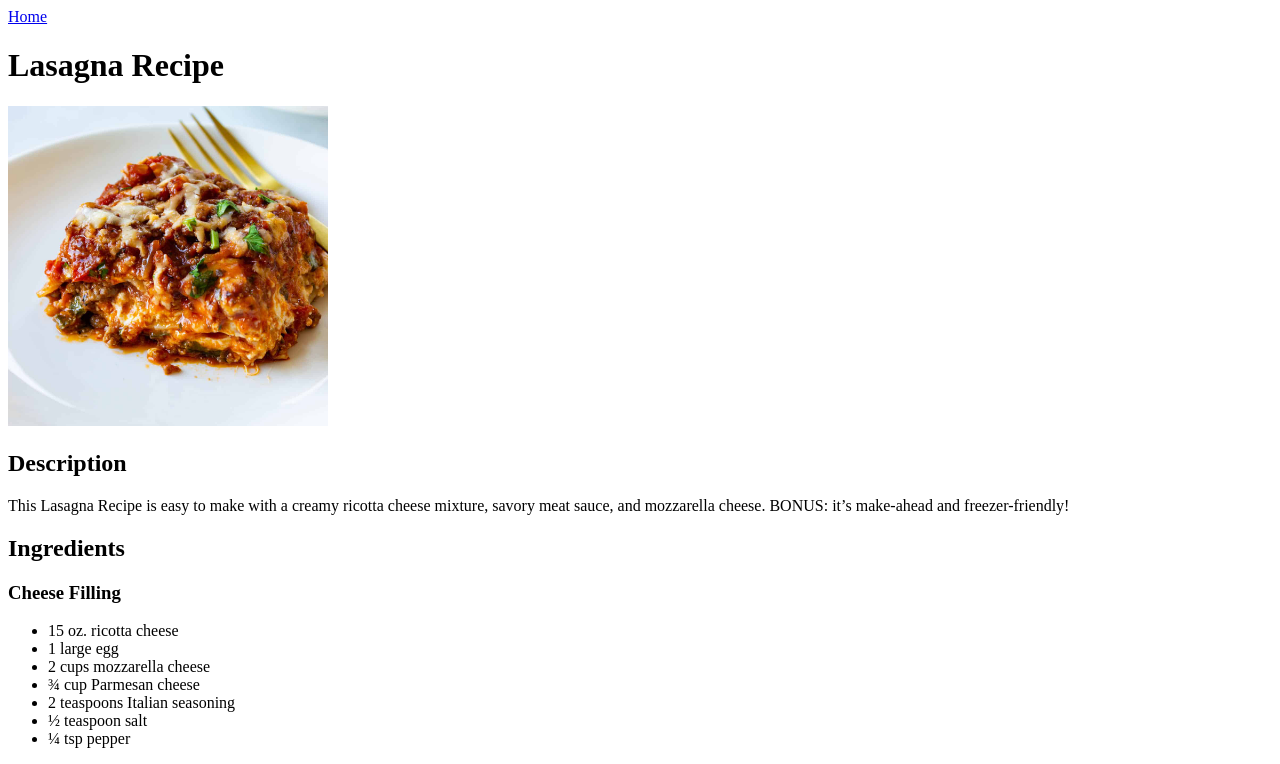
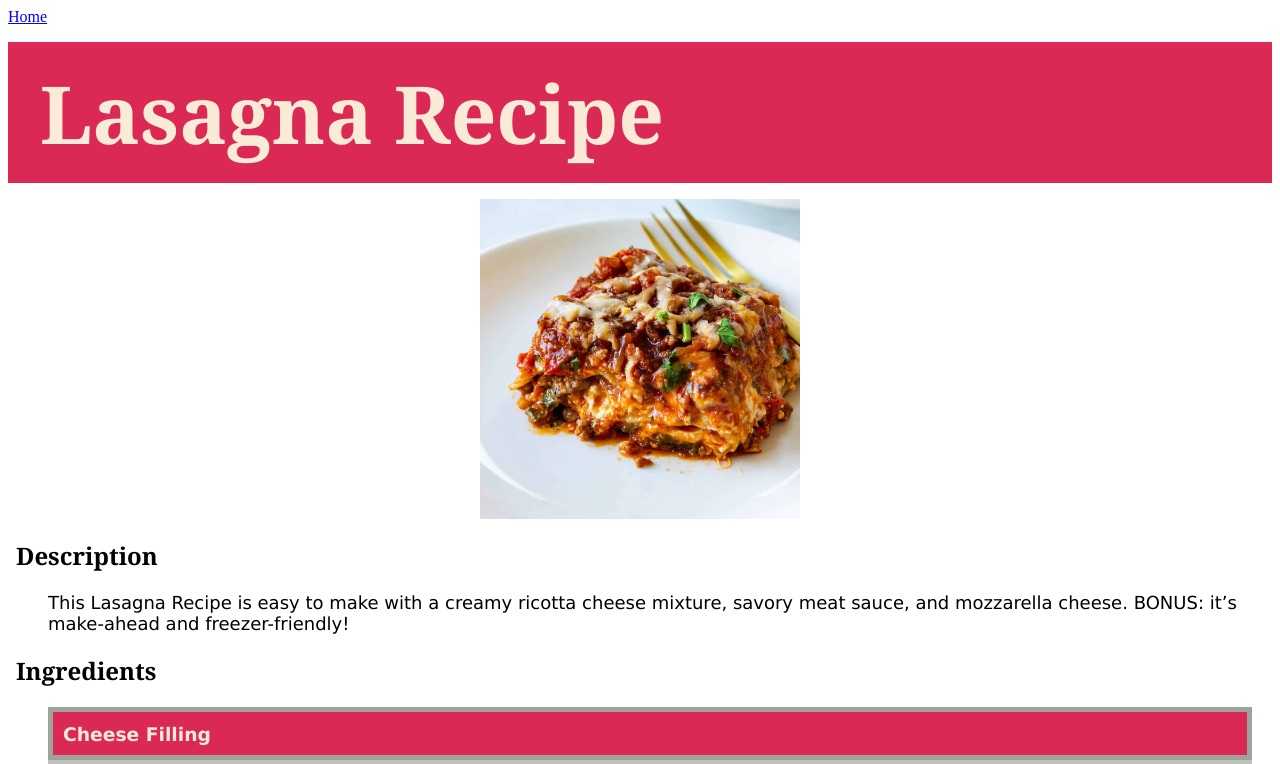
Before and after one commit to chanyungpark/odin-recipes, a plain HTML site: page recipes/lasagna.html in a window 1280 px wide. Shown: the top 764 px of the page. Drawn offline with Linux system fonts and the light colour scheme.

Commit message:
Add css to html files
Add css stylesheets and styling to html files

```diff
--- a/recipes/lasagna.html
+++ b/recipes/lasagna.html
@@ -3,6 +3,7 @@
     <head>
         <meta charset="UTF-8">
         <title>Lasagna Recipe</title>
+        <link rel="stylesheet" href="style.css">
     </head>
     <body>
         <a href="../index.html">Home</a>
--- /dev/null
+++ b/recipes/style.css
@@ -0,0 +1,78 @@
+h1 {
+    background-color: #DB2955;
+    color: antiquewhite;
+    margin: 16px auto;
+    padding: 16px 32px;
+    height: auto;
+    width: auto;
+    font-family: Georgia, 'Times New Roman', Times, serif;
+    font-size: 80px;
+}
+
+h2 {
+    font-family: Georgia, 'Times New Roman', Times, serif;
+    margin-left: 8px;
+    margin-right: 8px;
+}
+
+h3 {
+    background-color: #DB2955;
+    color: antiquewhite;
+    font-family: Verdana, Geneva, Tahoma, sans-serif;
+    font-weight: bolder;
+    margin: 16px 20px -16px 40px;
+    padding: 12px 10px 10px 10px;
+    border: #9DA39A;
+    border-width: 5px;
+    border-style: solid;
+}
+
+ul {
+    background-color: #9da39aa9 ;
+    height: auto;
+    width: auto;
+    margin: 16px 20px 16px 40px;
+    padding: 10px;
+}
+
+ol {
+    list-style-position: inside;
+}
+
+ol li::marker {
+    color: #B98389;
+}
+
+li {
+    background-color: #9da39aa9;
+    color: #54494B;
+    font-size: 16px;
+    font-family: Verdana, Geneva, Tahoma, sans-serif;
+    margin: 10px 20px 10px 0;
+    padding: 10px;
+}
+
+ul li {
+    background-color: #B98389;
+    height: auto;
+    width: auto;
+    margin: 4px;
+    padding: 8px 16px;
+    display: inline-block;
+}
+
+a {
+    color: blue;
+}
+
+img {
+    display: block;
+    margin: 0 auto;
+}
+
+p {
+    font-size: 18px;
+    font-family: Verdana, Geneva, Tahoma, sans-serif;
+    margin-left: 40px;
+    margin-right: 8px;
+}
--- /dev/null
+++ b/style.css
@@ -0,0 +1,33 @@
+h1 {
+    background-color: #DB2955;
+    color: antiquewhite;
+    margin: 16px auto;
+    padding: 16px 32px;
+    height: auto;
+    width: auto;
+    font-family: Georgia, 'Times New Roman', Times, serif;
+    font-size: 80px;
+}
+
+ul {
+    background-color: #54494B ;
+    height: auto;
+    width: auto;
+    margin: 16px auto 16px 48px;
+    padding: 0 20px;
+}
+
+li {
+    background-color: #B98389;
+    height: auto;
+    width: auto;
+    margin: 16px auto;
+    padding: 20px;
+    display: inline-block;
+    font-family: Verdana, Geneva, Tahoma, sans-serif;
+    font-size: 18px;
+}
+
+a {
+    color: antiquewhite;
+}
```
Also changed, not shown: index.html (+1 -0 lines), recipes/cilbir.html (+1 -0 lines), recipes/mapo-tofu.html (+1 -0 lines).
